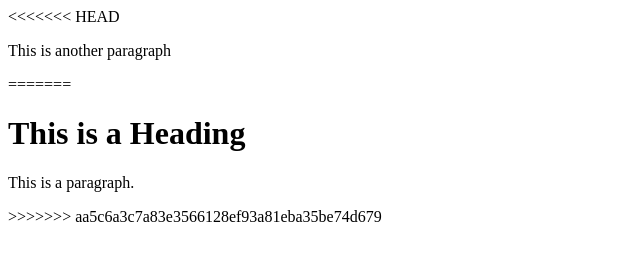
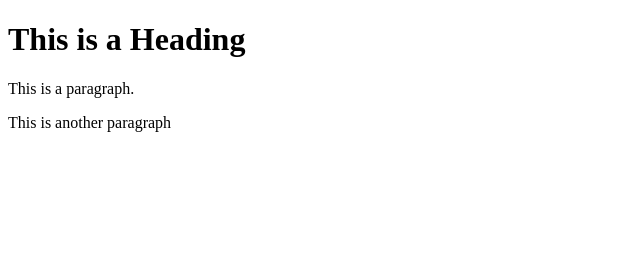
Before and after one commit to GeorgeeFlash/learning-git, a plain HTML site: page index.html in a window 1280 px wide. Shown: the whole page, without its empty margins (0-640 px from the left). Drawn offline with Linux system fonts and the light colour scheme.

Commit message:
turns out the conflict wasn't fixed, this is the fix

```diff
--- a/index.html
+++ b/index.html
@@ -7,11 +7,8 @@
     <title>Document</title>
 </head>
 <body>
-<<<<<<< HEAD
-    <p>This is another paragraph</p>
-=======
     <h1>This is a Heading</h1>
     <p>This is a paragraph.</p>
->>>>>>> aa5c6a3c7a83e3566128ef93a81eba35be74d679
+    <p>This is another paragraph</p>
 </body>
 </html>
```
